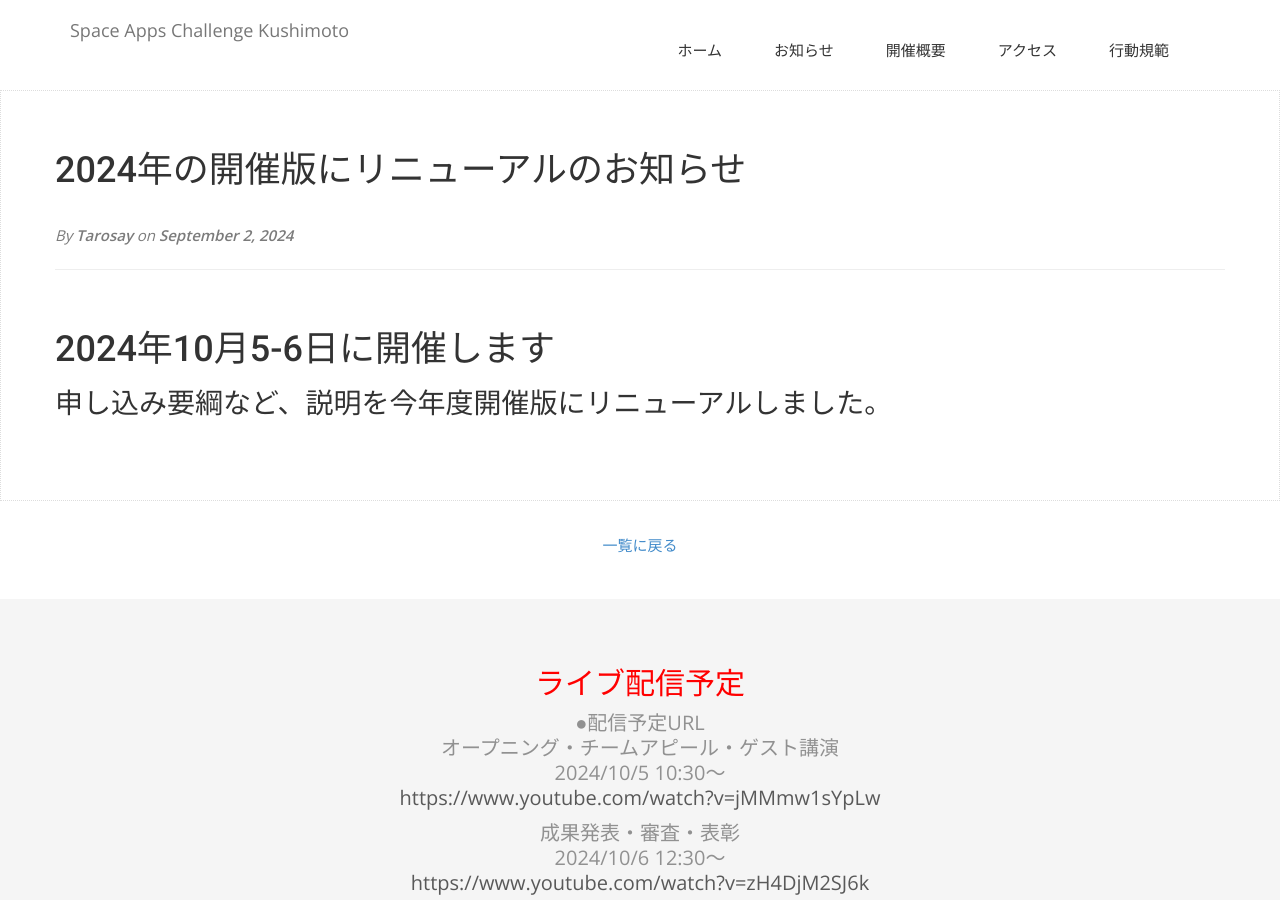
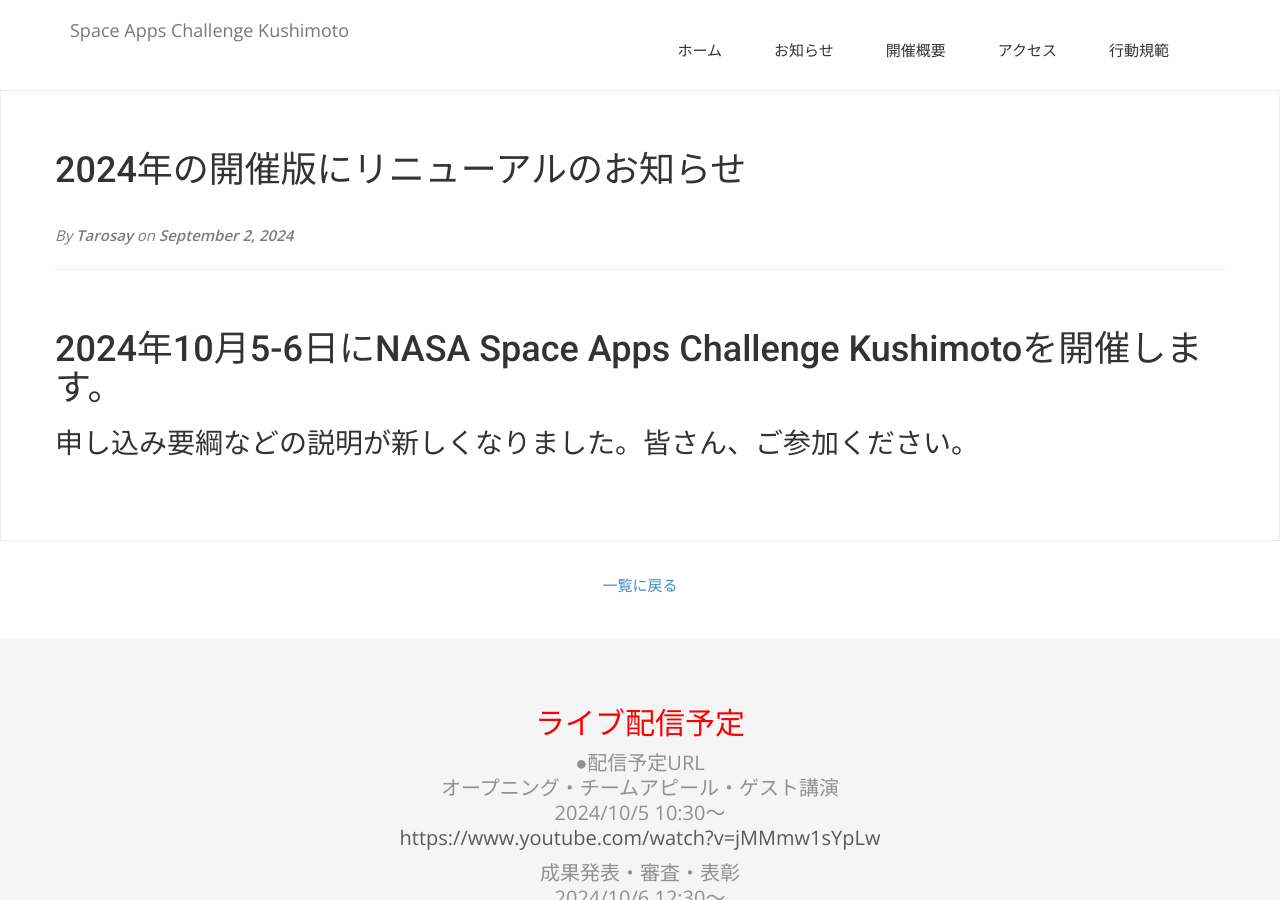
Before and after one commit to space-apps-kushimoto/space-apps-kushimoto.github.io, a Jekyll site: the page built from _posts/2024-09-02-site-renewal.md, in a window 1280 px wide and 900 px high. Built offline with Jekyll 4.4.1, drawn with Linux system fonts in a browser that asks for light colours; nearby versions of some CDN libraries; some web fonts are replaced; a script that is not in the unit is left out.

Commit message:
Update 2024-09-02-site-renewal.md

```diff
--- a/_posts/2024-09-02-site-renewal.md
+++ b/_posts/2024-09-02-site-renewal.md
@@ -5,5 +5,6 @@
 author: Tarosay
 ---
 
-# 2024年10月5-6日に開催します
-### 申し込み要綱など、説明を今年度開催版にリニューアルしました。
+# 2024年10月5-6日にNASA Space Apps Challenge Kushimotoを開催します。
+
+### 申し込み要綱などの説明が新しくなりました。皆さん、ご参加ください。
```
